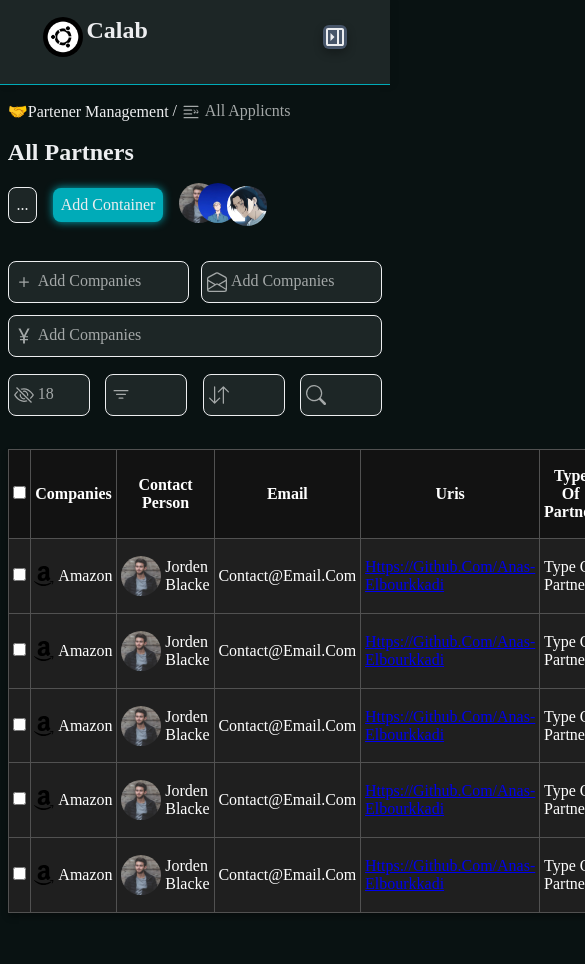
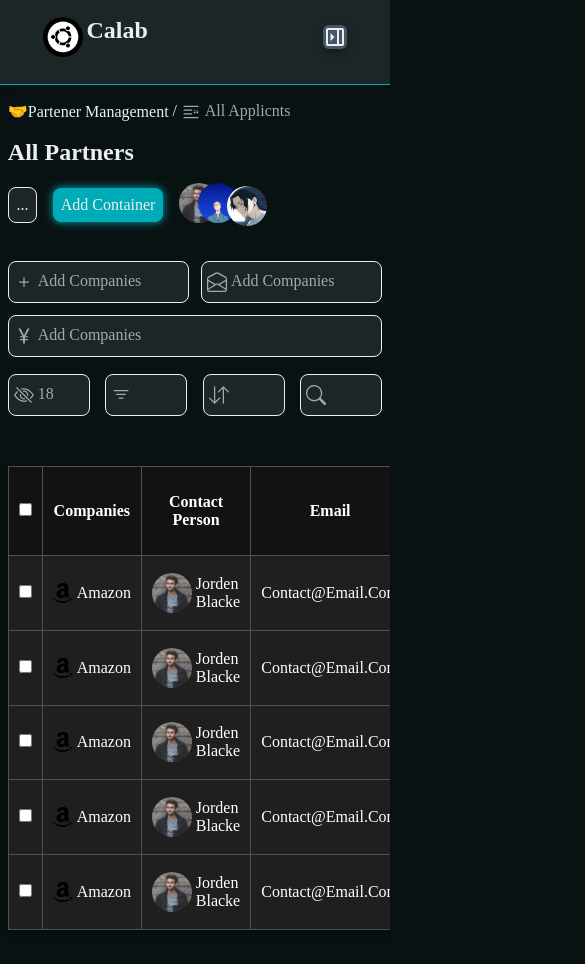
Before and after one commit to Anas-elbourkkadi/dashboard-landing-page, a plain HTML site: page index.html in a window 390 px wide. Shown: the top 964 px of the page, 585 px wide, since content can reach past the window. Drawn offline with nearby package versions, Linux system fonts and the light colour scheme.

Commit message:
added the script table mobile

```diff
--- a/Public/css/app.css
+++ b/Public/css/app.css
@@ -369,7 +369,7 @@ table td, th{
     width: calc(100%/6);
     background-color: var(--colo-table-scondray);
     border:var(--line) solid 1px ;
-    padding-inline: 1vw;
+    padding-inline: 10px;
 
 }
 th{
@@ -382,6 +382,7 @@ th{
     width: 5%;
     text-align: center;
 }
+
 
 /* ==========i finish the project for the website=========== */
 
@@ -552,5 +553,12 @@ th{
         grid-template-columns: repeat(4,1fr);
     }
     /* ===========i finish the line 3 for the mobile in part table ====== */
+    table th,td{
+        width: 100px;
+    }
+
+    .containertable{
+        overflow-x: scroll;
+    }
 
 }
--- a/index.html
+++ b/index.html
@@ -233,7 +233,7 @@
             </div>
         </div>
         <!--======== i finish the line 3 in the parte table ===== -->
-        <div>
+        <div class="containertable">
 
             <table>
 
@@ -615,7 +615,7 @@
                 </tbody>
 
 
-            <!-- </table> -->
+            </table>
         </div>
 
     </div>
```
